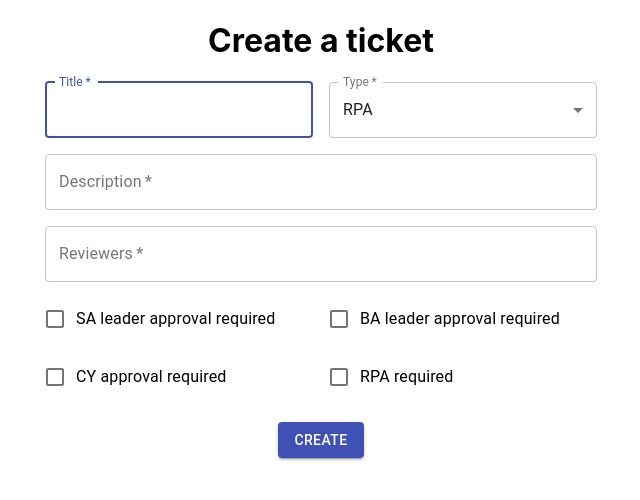
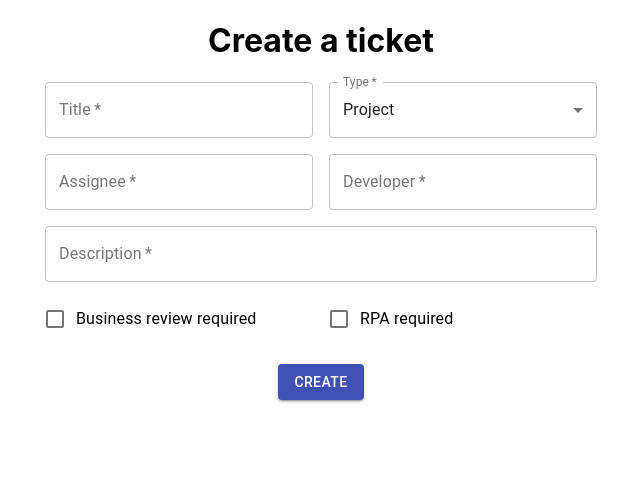
Before and after one commit to shung47/RSFrontend, a React (Create React App) app: page /Tickets/Create in a window 1280 px wide. Shown: the top 500 px of the page, without its empty margins (319-959 px from the left). Built offline with nearby package versions, Linux system fonts and the light colour scheme; the HTML template or start-up script is replaced by a standard one.

Commit message:
Updated Tables

```diff
--- a/package.json
+++ b/package.json
@@ -9,6 +9,7 @@
     "@testing-library/jest-dom": "^5.14.1",
     "@testing-library/react": "^11.2.7",
     "@testing-library/user-event": "^12.8.3",
+    "jwt-decode": "^3.1.2",
     "react": "^17.0.2",
     "react-beautiful-dnd": "^13.1.0",
     "react-dom": "^17.0.2",
--- a/src/components/CreateTicket.js
+++ b/src/components/CreateTicket.js
@@ -38,10 +38,10 @@ const useStyles = makeStyles((theme) => ({
   }));
 
   const types = [
-    {
-      value: 'RPA',
-      label: 'RPA'
-    },
+    // {
+    //   value: 'RPA',
+    //   label: 'RPA'
+    // },
     {
       value: 'project',
       label: 'Project'
@@ -60,8 +60,12 @@ const useStyles = makeStyles((theme) => ({
 function CreateTicket(){
     const classes = useStyles();
     const[title,  setTitle] = useState('');
-    const[type,  setType] = useState('');
+    const[type,  setType] = useState('Project');
     const[description,  setDescription] = useState('');
+    const[assignee, setAssignee] = useState('');
+    const[developer, setDeveloper] = useState('');
+    const[businessReview, setBusinessReview] = useState(false);
+    const[IsRPA, setIsRPA] = useState(false);
     const[isPending, setIsPending] = useState(false);
     const history =useHistory();
     const { token, setToken } = useToken();
@@ -69,7 +73,7 @@ function CreateTicket(){
 
     const handleSubmit =(e) => {
         e.preventDefault();
-        const ticket = {title, type, description,"status":"Unassign" };
+        const ticket = {title, type, assignee,'status':'unassign' , developer, description, IsRPA, businessReview };
 
 
         setIsPending(true);
@@ -108,7 +112,6 @@ function CreateTicket(){
                     fullWidth
                     id="ticketTitle"
                     label="Title"
-                    autoFocus
                     value ={title}
                     onChange = {(e) => setTitle(e.target.value)}
                 />
@@ -136,6 +139,32 @@ function CreateTicket(){
                 ))}
                 </TextField>
                 </Grid>
+                <Grid item xs={6}>
+                <TextField
+                    variant="outlined"
+                    required
+                    fullWidth
+                    name="assignee"
+                    label="Assignee"
+                    id="assignee"
+                    value={assignee}
+                    onChange = {(e) => setAssignee(e.target.value)}
+                    //select
+                />
+                </Grid>
+                <Grid item xs={6}>
+                <TextField
+                    variant="outlined"
+                    required
+                    fullWidth
+                    name="developer"
+                    label="Developer"
+                    id="developer"
+                    value={developer}
+                    onChange = {(e) => setDeveloper(e.target.value)}
+                    //select
+                />
+                </Grid>
                 <Grid item xs={12}>
                 <TextField
                     variant="outlined"
@@ -150,41 +179,18 @@ function CreateTicket(){
                     onChange = {(e) => setDescription(e.target.value)}
                 />
                 </Grid>
-                <Grid item xs={12}>
-                <TextField
-                    variant="outlined"
-                    required
-                    fullWidth
-                    name="reviewers"
-                    label="Reviewers"
-                    type="Reviewers"
-                    id="reviewers"
-                    autoComplete="Reviewers"
-                    //select
+                <Grid item xs={6} className="CheckBox">
+                <FormControlLabel
+                    control={<Checkbox value={businessReview} color="primary" />}
+                    label="Business review required"
+                    onChange = {(e) =>setBusinessReview(e.target.checked)}
                 />
                 </Grid>
                 <Grid item xs={6} className="CheckBox">
                 <FormControlLabel
-                    control={<Checkbox value="allowExtraEmails" color="primary" />}
-                    label="SA leader approval required"
-                />
-                </Grid>
-                <Grid item xs={6} className="CheckBox">
-                <FormControlLabel
-                    control={<Checkbox value="allowExtraEmails" color="primary" />}
-                    label="BA leader approval required"
-                />
-                </Grid>
-                <Grid item xs={6} className="CheckBox">
-                <FormControlLabel
-                    control={<Checkbox value="allowExtraEmails" color="primary" />}
-                    label="CY approval required"
-                />
-                </Grid>
-                <Grid item xs={6} className="CheckBox">
-                <FormControlLabel
-                    control={<Checkbox value="allowExtraEmails" color="primary" />}
+                    control={<Checkbox value= {IsRPA} color="primary" />}
                     label="RPA required"
+                    onChange = {(e) =>setIsRPA(e.target.checked)}
                 />
                 </Grid>
             </Grid>
--- a/src/components/Login.js
+++ b/src/components/Login.js
@@ -109,6 +109,7 @@ export default function Login() {
             name="email"
             autoComplete="email"
             autoFocus
+            type = "email"
             value={email}
             onChange = {(e) => setEmail(e.target.value)}
           />
--- a/src/components/SignUp.js
+++ b/src/components/SignUp.js
@@ -71,7 +71,7 @@ export default function SignUp() {
   const[lastName,  setLastName] = useState('');
   const[email,  setEmail] = useState('');
   const[password, setPassword] =useState('');
-  const[role, setRole] = useState('');
+  const[role, setRole] = useState('BA');
   const[errorMsg, setErrorMsg] = useState(null);
 
 
--- a/src/components/Ticket.js
+++ b/src/components/Ticket.js
@@ -13,12 +13,13 @@ import Container from '@material-ui/core/Container';
 import { useHistory, useParams } from 'react-router-dom';
 import { useEffect } from 'react';
 import useToken from './useToken';
+import jwtDecode from 'jwt-decode';
 
 
 const approval = [
   {
-    value: 'reviewing',
-    label: 'Reviewing'
+    value: 'pending',
+    label: 'Pending'
   },
   {
     value: 'approve',
@@ -31,10 +32,10 @@ const approval = [
 ];
 
 const types = [
-  {
-    value: 'RPA',
-    label: 'RPA'
-  },
+  // {
+  //   value: 'RPA',
+  //   label: 'RPA'
+  // },
   {
     value: 'project',
     label: 'Project'
@@ -49,9 +50,26 @@ const types = [
   }
 ];
 
+const status = [
+{
+  value: 'progressing',
+  label: 'Progressing'
+},
+{
+  value: 'reviewing',
+  label: 'Reviewing'
+},
+{
+  value: 'completed',
+  label: 'Completed'
+},
+
+]
+
 const TicketDetails = (props) => {
   //const [values, setValues] = useState();
   const { token, setToken } = useToken();
+  var user =jwtDecode(token);
   const handleChange = (event) => {
     setTicket({
       ...ticket,
@@ -194,9 +212,32 @@ const TicketDetails = (props) => {
                 fullWidth
                 label="Status"
                 name="status"
-                disabled
+                select
                 onChange={handleChange}
                 value={ticket.status}
+                variant="outlined"
+                SelectProps={{ native: true }}
+              >{status.map((option) => (
+                <option
+                  key={option.value}
+                  value={option.value}
+                >
+                  {option.label}
+                </option>
+              ))}</TextField>
+            </Grid>
+            <Grid
+              item
+              md={6}
+              xs={12}
+            >
+              <TextField
+                fullWidth
+                label="Assignee"
+                name="assignee"
+                onChange={handleChange}
+                required
+                value={ticket.assignee}
                 variant="outlined"
               />
             </Grid>
@@ -207,11 +248,11 @@ const TicketDetails = (props) => {
             >
               <TextField
                 fullWidth
-                label="Reviewer"
-                name="reviewer"
+                label="Developer"
+                name="developer"
                 onChange={handleChange}
-                //required
-                //value={}
+                required
+                value={ticket.developer}
                 variant="outlined"
               />
             </Grid>
@@ -222,11 +263,40 @@ const TicketDetails = (props) => {
             >
               <TextField
                 fullWidth
-                label="Approval"
-                name="approval"
+                label="Code Approval"
+                name="codeApproval"
                 onChange={handleChange}
                 required
                 select
+                disabled = {user.Role!='SA'&&user.Role!='SALeader'&&user.Role!='Admin'}
+                SelectProps={{ native: true }}
+                value={ticket.codeApproval}
+                variant="outlined"
+              >
+                {approval.map((option) => (
+                  <option
+                    key={option.value}
+                    value={option.value}
+                  >
+                    {option.label}
+                  </option>
+                ))}
+              </TextField>
+
+            </Grid>
+            <Grid
+              item
+              md={6}
+              xs={12}
+            >
+              <TextField
+                fullWidth
+                label="SA Leader Approval"
+                name="saLeaderApproval"
+                onChange={handleChange}
+                required
+                select
+                disabled = {user.Role!='SALeader'}
                 SelectProps={{ native: true }}
                 //value={values.state}
                 variant="outlined"
@@ -240,7 +310,61 @@ const TicketDetails = (props) => {
                   </option>
                 ))}
               </TextField>
-            </Grid>
+              </Grid>
+              <Grid
+              item
+              md={6}
+              xs={12}
+            >
+              <TextField
+                fullWidth
+                label="Business Review Approval"
+                name="BApproval"
+                onChange={handleChange}
+                required
+                select
+                disabled={user.Role!='BA'&&user.Role!='BALeader'}
+                SelectProps={{ native: true }}
+                //value={values.state}
+                variant="outlined"
+              >
+                {approval.map((option) => (
+                  <option
+                    key={option.value}
+                    value={option.value}
+                  >
+                    {option.label}
+                  </option>
+                ))}
+              </TextField>
+              </Grid>
+              <Grid
+              item
+              md={6}
+              xs={12}
+            >
+              <TextField
+                fullWidth
+                label="Director Approval"
+                name="Director pproval"
+                onChange={handleChange}
+                required
+                select
+                disabled={user.Role!="Director"}
+                SelectProps={{ native: true }}
+                //value={values.state}
+                variant="outlined"
+              >
+                {approval.map((option) => (
+                  <option
+                    key={option.value}
+                    value={option.value}
+                  >
+                    {option.label}
+                  </option>
+                ))}
+              </TextField>
+              </Grid>
           </Grid>
         </CardContent>}
         <Divider />
--- a/src/components/TicketsTable.js
+++ b/src/components/TicketsTable.js
@@ -80,6 +80,27 @@ const columns = [
       editable: false,
     },
     {
+      field: 'assignee',
+      headerName: 'Assignee',
+      sortable: true,
+      width: 150,
+      editable: false,
+    },
+    {
+      field: 'createdDateTime',
+      headerName: 'Created Time',
+      sortable: true,
+      width: 200,
+      editable: false,
+    },
+    {
+      field: 'completedDateTime',
+      headerName: 'Completed Time',
+      sortable: true,
+      width: 200,
+      editable: false,
+    },
+    {
       field: 'edit',
       headerName: ' ',
       sortable: false,
```
Also changed, not shown: 1 other file (tests, documents, lock files or other folders).
